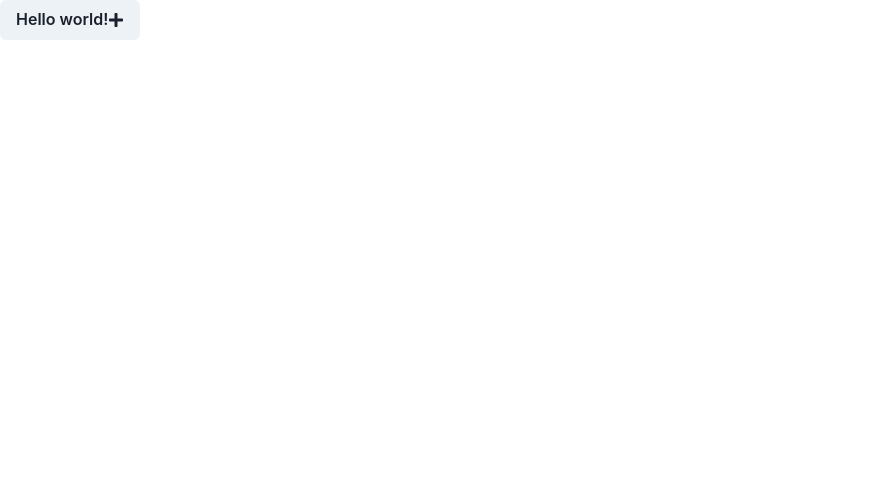
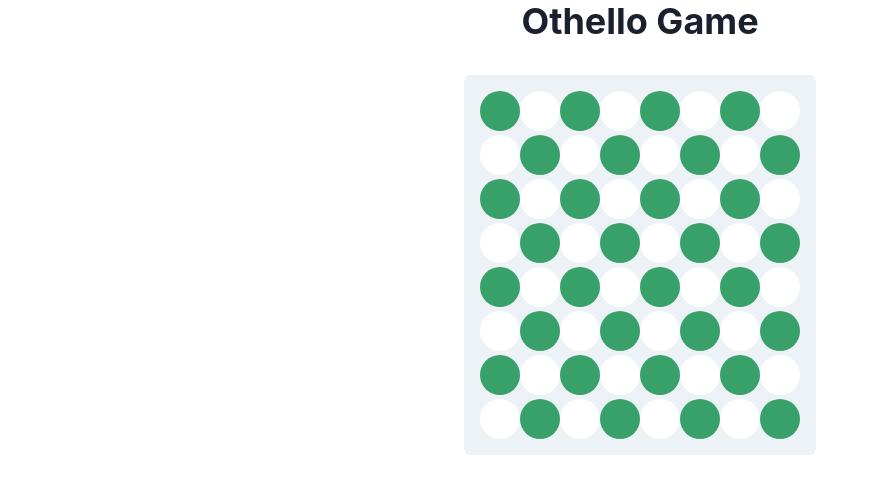
Before and after one commit to GPT-Engineer-App-Dev/serendipity-mock, a React (Vite) app: page / in a window 1280 px wide. Shown: the top 494 px of the page, without its empty margins (0-879 px from the left). Built offline with nearby package versions, Linux system fonts and the light colour scheme.

Commit message:
Implement Othello game board UI

```diff
--- /dev/null
+++ b/src/components/Board.jsx
@@ -0,0 +1,30 @@
+import React from "react";
+import { Grid, Circle } from "@chakra-ui/react";
+
+const Board = () => {
+  const boardSize = 8;
+
+  const renderBoard = () => {
+    const rows = [];
+    for (let i = 0; i < boardSize; i++) {
+      const cells = [];
+      for (let j = 0; j < boardSize; j++) {
+        cells.push(<Circle key={`${i}-${j}`} size="40px" bg={(i + j) % 2 === 0 ? "green.500" : "white"} />);
+      }
+      rows.push(
+        <Grid key={i} templateColumns={`repeat(${boardSize}, 1fr)`}>
+          {cells}
+        </Grid>,
+      );
+    }
+    return rows;
+  };
+
+  return (
+    <Grid templateRows={`repeat(${boardSize}, 1fr)`} gap={1} bg="gray.100" p={4} borderRadius="md">
+      {renderBoard()}
+    </Grid>
+  );
+};
+
+export default Board;
--- a/src/pages/Index.jsx
+++ b/src/pages/Index.jsx
@@ -1,15 +1,13 @@
-// Complete the Index page component here
-// Use chakra-ui
-import { Button } from "@chakra-ui/react"; // example
-import { FaPlus } from "react-icons/fa"; // example - use react-icons/fa for icons
+import { Heading, VStack } from "@chakra-ui/react";
+import Board from "../components/Board";
 
 const Index = () => {
-  // TODO: Create the website here!
   return (
-    <Button>
-      Hello world! <FaPlus />
-    </Button>
-  ); // example
+    <VStack spacing={8}>
+      <Heading>Othello Game</Heading>
+      <Board />
+    </VStack>
+  );
 };
 
 export default Index;
```
Also changed, not shown: 1 other file (tests, documents, lock files or other folders).
